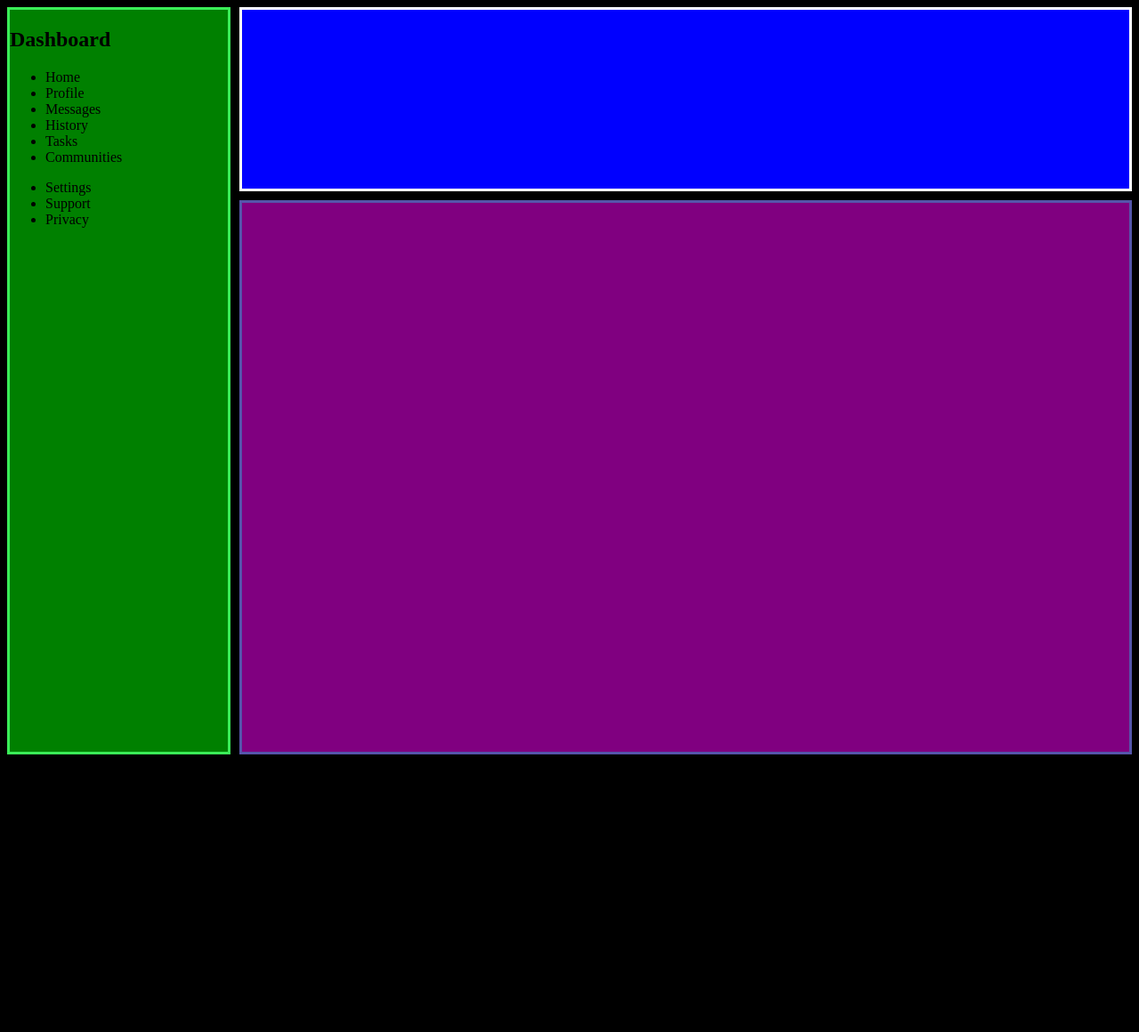
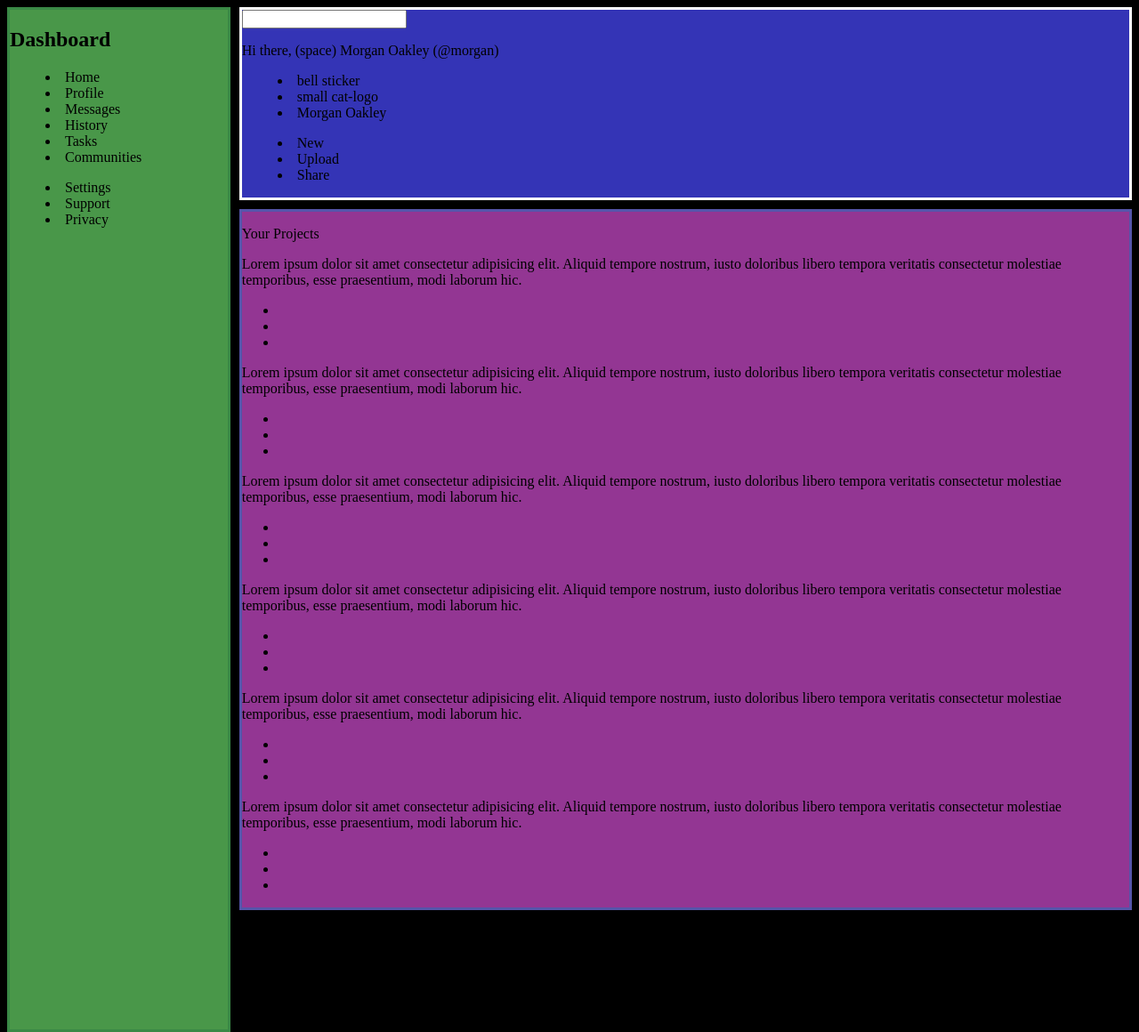
Before and after one commit to Susano111014/Admin-Dashboard, a plain HTML site: page index.html in a window 1280 px wide. Shown: the whole page at 89% size. Before the commit the page ends 856 px from the top, so only its background shows below. Drawn offline with Linux system fonts and the light colour scheme.

Commit message:
feat: :art: make the whole content of every section of the page

```diff
--- a/index.html
+++ b/index.html
@@ -13,23 +13,120 @@
 
             <h2 class="DStitle">Dashboard</h2>
 
-            <ul>
+            <menu>
                 <li class="SDitem">Home</li>
                 <li class="SDitem">Profile</li>
                 <li class="SDitem">Messages</li>
                 <li class="SDitem">History</li>
                 <li class="SDitem">Tasks</li>
                 <li class="SDitem">Communities</li>
-            </ul>
+            </menu>
 
-            <ul>
+            <menu>
                 <li class="SDitem">Settings</li>
                 <li class="SDitem">Support</li>
                 <li class="SDitem">Privacy</li>
-            </ul>
+            </menu>
         </div>
-        <div class="container header"></div>
-        <div class="container content"></div>
+        <div class="container header">
+            <input type="search" id="nvgt ">
+            <div class="logo">
+                <p>Hi there,
+                    (space)
+                    Morgan Oakley (@morgan)
+                </p>
+            </div>
+            <menu class="notification">
+                <li>bell sticker</li>
+                <li>small cat-logo</li>
+                <li>Morgan Oakley</li>
+            </menu>
+
+            <menu class="buttons">
+                <li>New</li>
+                <li>Upload</li>
+                <li>Share</li>
+            </menu>
+        </div>
+        <section class="proyects">
+            <div class="container content">
+                <span><p>Your Projects</p></span>
+                <div class="card">
+                    <p>Lorem ipsum dolor sit amet consectetur adipisicing elit. Aliquid tempore nostrum, iusto doloribus libero tempora veritatis consectetur molestiae temporibus, esse praesentium, modi laborum hic.</p>
+                    <ul>
+                        <li></li>
+                        <li></li>
+                        <li></li>
+                    </ul>
+                </div>
+                <div class="card">
+                    <p>Lorem ipsum dolor sit amet consectetur adipisicing elit. Aliquid tempore nostrum, iusto doloribus libero tempora veritatis consectetur molestiae temporibus, esse praesentium, modi laborum hic.</p>
+                    <ul>
+                        <li></li>
+                        <li></li>
+                        <li></li>
+                    </ul>
+                </div>
+                <div class="card">
+                    <p>Lorem ipsum dolor sit amet consectetur adipisicing elit. Aliquid tempore nostrum, iusto doloribus libero tempora veritatis consectetur molestiae temporibus, esse praesentium, modi laborum hic.</p>
+                    <ul>
+                        <li></li>
+                        <li></li>
+                        <li></li>
+                    </ul>
+                </div>
+                <div class="card">
+                    <p>Lorem ipsum dolor sit amet consectetur adipisicing elit. Aliquid tempore nostrum, iusto doloribus libero tempora veritatis consectetur molestiae temporibus, esse praesentium, modi laborum hic.</p>
+                    <ul>
+                        <li></li>
+                        <li></li>
+                        <li></li>
+                    </ul>
+                </div>
+                <div class="card">
+                    <p>Lorem ipsum dolor sit amet consectetur adipisicing elit. Aliquid tempore nostrum, iusto doloribus libero tempora veritatis consectetur molestiae temporibus, esse praesentium, modi laborum hic.</p>
+                    <ul>
+                        <li></li>
+                        <li></li>
+                        <li></li>
+                    </ul>
+                </div>
+                <div class="card">
+                    <p>Lorem ipsum dolor sit amet consectetur adipisicing elit. Aliquid tempore nostrum, iusto doloribus libero tempora veritatis consectetur molestiae temporibus, esse praesentium, modi laborum hic.</p>
+                    <ul>
+                        <li></li>
+                        <li></li>
+                        <li></li>
+                    </ul>
+                </div>
+
+            </div>
+        </section>
+        <section>
+            <div class="news">
+                <span><h2>Announcements</h2></span>
+                <h3></h3>
+                <p></p>
+                <p></p>
+                <p></p>
+            </div>
+        </section>
+
+        <section>
+            <span class="users">
+                <p>Trending</p>
+            </span>
+            <div class="users">
+                <div></div>
+                <div></div>
+                <div></div>
+                <div></div>
+                <p></p>
+                <p></p>
+                <p></p>
+                <p></p>
+            </div>
+        </section>
     </div>
 </body>
 </html>
--- a/style.css
+++ b/style.css
@@ -18,19 +18,19 @@ body {
 }
 
 .header {
-    background-color: blue;
+    background-color: rgb(52, 52, 182);
     border: 3px solid #fff;
     grid-area: header;
 }
 
 .sidebar {
-    border: 3px solid #4f6d;
+    border: 3px solid rgba(56, 135, 70, 0.867);
     grid-area: sidebar;
-    background-color: green;
+    background-color: rgb(73, 151, 73);
 }
 
 .content {
     border: 3px solid #55a;
     grid-area: content;
-    background-color: purple;
+    background-color: rgb(147, 54, 147);
 }
```
